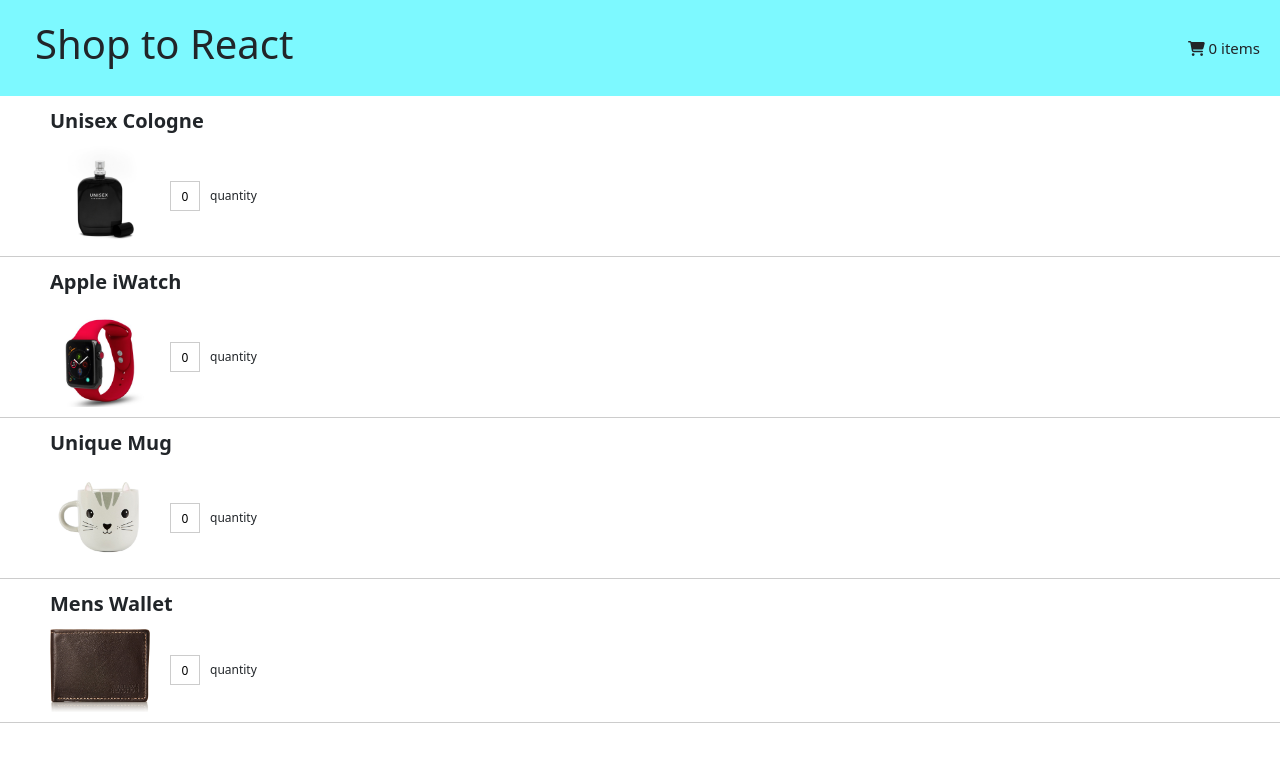
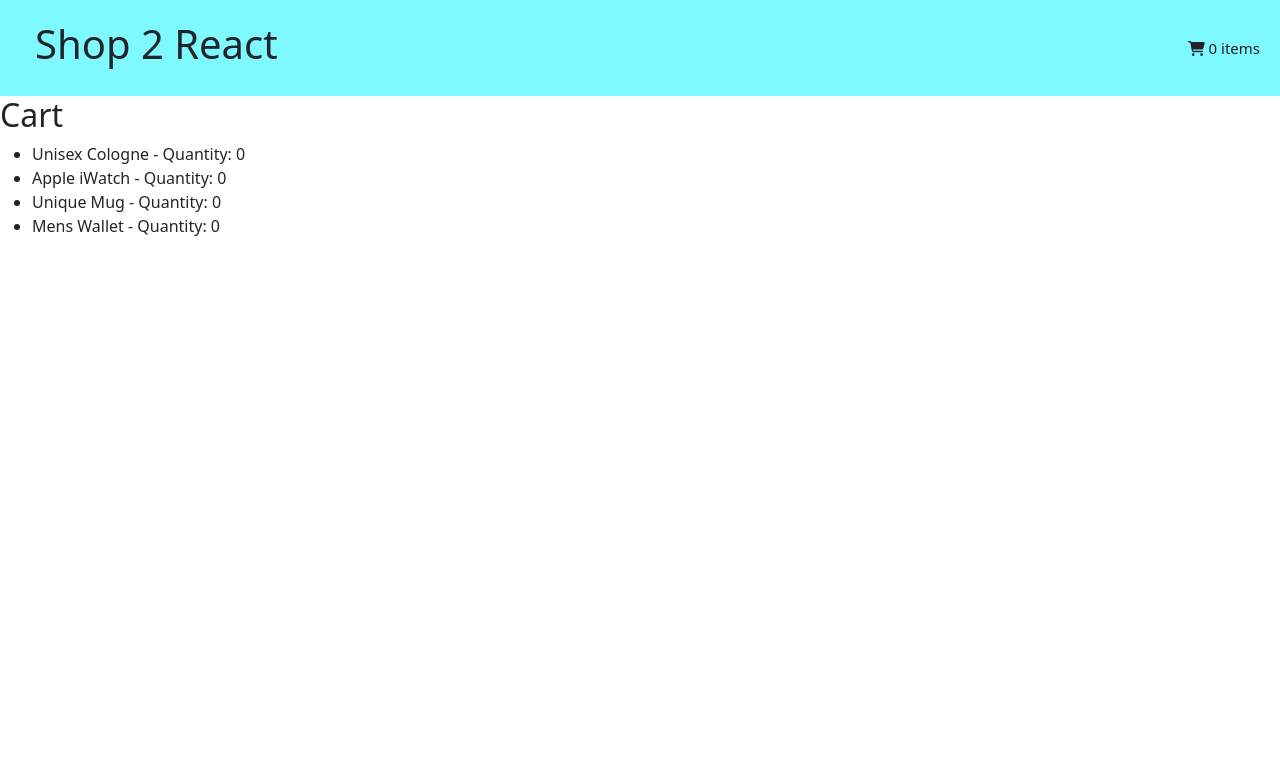
Before and after one commit to iffydopsqueen/full-stack-web-dev-wk-2, a React (Create React App) app in the folder Day 3/shopcart/: page /cart in a window 1280 px wide. Shown: the top 762 px of the page. Built offline with nearby package versions, Linux system fonts and the light colour scheme.

Commit message:
Modified code to seperate components into their own JS files

```diff
--- a/Day 3/shopcart/package.json
+++ b/Day 3/shopcart/package.json
@@ -12,6 +12,7 @@
     "bootstrap": "^5.3.3",
     "react": "^18.2.0",
     "react-dom": "^18.2.0",
+    "react-router-dom": "^6.22.3",
     "react-scripts": "5.0.1",
     "reactstrap": "^9.2.2",
     "web-vitals": "^2.1.4"
--- a/Day 3/shopcart/src/App.js
+++ b/Day 3/shopcart/src/App.js
@@ -1,40 +1,18 @@
 // Required Library Components
 import "./styles.css";
 import React, { Component } from "react";
+import { BrowserRouter as Router, Routes, Route } from "react-router-dom";
+import Navbar from "./navbar";
+import DisplayProducts from "./displayProducts";
+import productsData from "./products";
+import Cart from "./cart";
 import "bootstrap/dist/css/bootstrap.min.css";
-import { FontAwesomeIcon } from "@fortawesome/react-fontawesome";
-import { faShoppingCart } from "@fortawesome/free-solid-svg-icons";
 
 class App extends Component {
   constructor(props) {
     super(props);
     this.state = {
-      products: [
-        {
-          id: 1,
-          image: "./products/cologne.jpg",
-          desc: "Unisex Cologne",
-          value: 0
-        },
-        {
-          id: 2,
-          image: "./products/iwatch.jpg",
-          desc: "Apple iWatch",
-          value: 0
-        },
-        {
-          id: 3,
-          image: "./products/mug.jpg",
-          desc: "Unique Mug",
-          value: 0
-        },
-        {
-          id: 4,
-          image: "./products/wallet.jpg",
-          desc: "Mens Wallet",
-          value: 0
-        }
-      ],
+      products: productsData,
       totalQuantity: 0 // Initialize total quantity - keep track of the total quantity
     };
   }
@@ -72,35 +50,29 @@ class App extends Component {
     const { products, totalQuantity } = this.state;
 
     return (
-      <div className="App">
-        <header className="App-header">
-        <h1>Shop to React</h1>
-        <div className="cart-icon">
-          <FontAwesomeIcon icon={faShoppingCart} />
-          <span> {totalQuantity}</span>    {/* Display total quantity */}
-          <span> items</span>
+      <Router>
+        <div className="App">
+          <Navbar totalQuantity={totalQuantity} />
+          <Routes>
+            <Route
+              exact path="/"
+              element={
+                <DisplayProducts
+                  products={products}
+                  handleValueChange={this.handleValueChange}
+                />
+              }
+            />
+            {/* Add route for Cart component */}
+            <Route path="/cart" element={
+              <Cart
+                products={products}
+              />
+            }
+            />
+          </Routes>
         </div>
-        </header>
-        <div className="product-list">
-          {products.map((product) => (
-            <div key={product.id} className="product-item">
-              <div className="product-description">{product.desc}</div>
-              <div className="product-content">
-                <img src={product.image} alt={product.desc} />
-                <div className="product-value">
-                  <input
-                      type="text"
-                      value={product.value}
-                      onChange={(e) => this.handleValueChange(product.id, e)} />
-                      {/* The 'onChange' event listener is attached to the input field to call the
-                      'handleValueChange' function whenever the input value changes */}
-                  <span> quantity</span>
-                </div>
-              </div>
-            </div>
-          ))}
-          </div>
-      </div>
+      </Router>
     );
   }
 }
--- /dev/null
+++ b/Day 3/shopcart/src/cart.js
@@ -0,0 +1,18 @@
+import React from "react";
+
+const Cart = ({ products }) => {
+    return (
+        <div className="cart">
+            <h2>Cart</h2>
+            <ul>
+                {products.map((product) => (
+                    <li key={product.id}>
+                        {product.desc} - Quantity: {product.value}
+                    </li>
+                ))}
+            </ul>
+        </div>
+    );
+};
+
+export default Cart;
--- /dev/null
+++ b/Day 3/shopcart/src/displayProducts.js
@@ -0,0 +1,24 @@
+import React from "react";
+
+const DisplayProducts = ({ products, handleValueChange }) => {
+    return (
+        <div className="product-list">
+            {products.map((product) => (
+                <div key={product.id} className="product-item">
+                    <div className="product-description">
+                        {product.desc}
+                    </div>
+                    <div className="product-content">
+                        <img src={product.image} alt={product.desc} />
+                        <div className="product-value">
+                            <input type="text" value={product.value} onChange={(e) => handleValueChange(product.id, e)} />
+                            <span> quantity</span>
+                        </div>
+                    </div>
+                </div>
+            ))}
+        </div>
+    );
+};
+
+export default DisplayProducts;
--- /dev/null
+++ b/Day 3/shopcart/src/navbar.js
@@ -0,0 +1,23 @@
+import React from "react";
+import { Link } from "react-router-dom";
+import { FontAwesomeIcon } from "@fortawesome/react-fontawesome";
+import { faShoppingCart } from "@fortawesome/free-solid-svg-icons";
+
+const Navbar = ({ totalQuantity }) => {
+    return (
+        <header className="App-header">
+            <Link to="/" className="nav-link">
+                <h1>Shop 2 React</h1>
+            </Link>
+            <div className="cart-icon">
+                <Link to="/cart" className="nav-link">
+                    <FontAwesomeIcon icon={faShoppingCart} />
+                    <span> {totalQuantity}</span>  {/* Display total quantity */}
+                    <span> items</span>
+                </Link>
+            </div>
+        </header>
+    );
+};
+
+export default Navbar;
--- /dev/null
+++ b/Day 3/shopcart/src/products.js
@@ -0,0 +1,28 @@
+const productsData = [
+    {
+      id: 1,
+      image: "./products/cologne.jpg",
+      desc: "Unisex Cologne",
+      value: 0
+    },
+    {
+      id: 2,
+      image: "./products/iwatch.jpg",
+      desc: "Apple iWatch",
+      value: 0
+    },
+    {
+      id: 3,
+      image: "./products/mug.jpg",
+      desc: "Unique Mug",
+      value: 0
+    },
+    {
+      id: 4,
+      image: "./products/wallet.jpg",
+      desc: "Mens Wallet",
+      value: 0
+    }
+];
+
+export default productsData;
```
Also changed, not shown: 1 other file (tests, documents, lock files or other folders).
